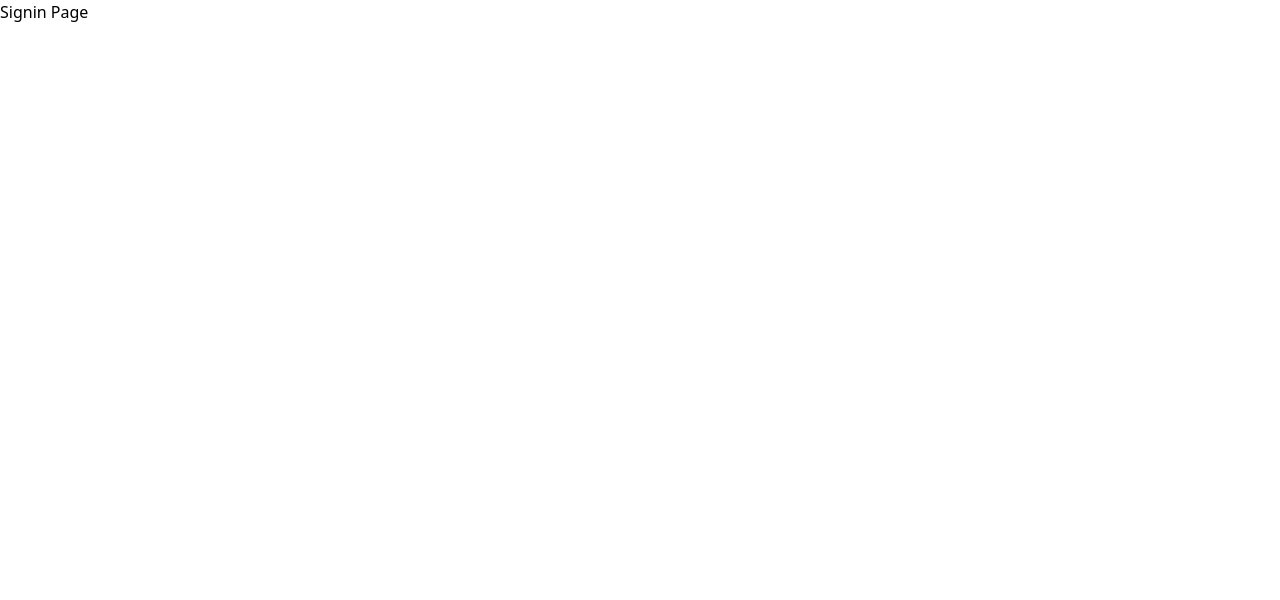
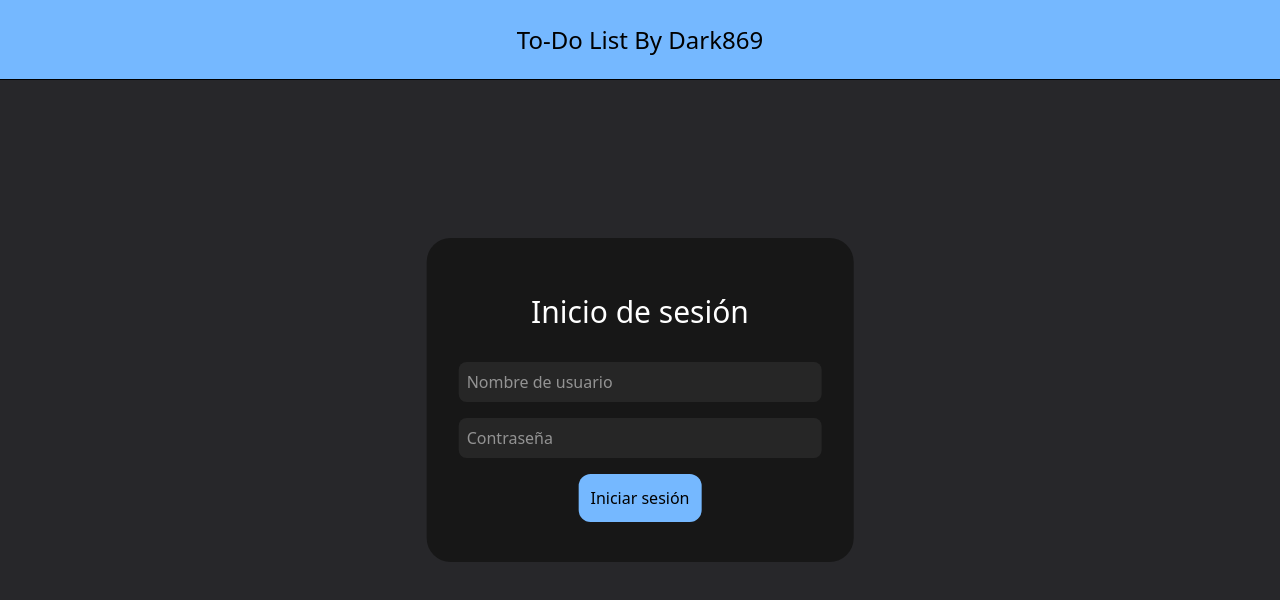
Before and after one commit to Dark869/to-do_list, a React (Vite) app in the folder frontend/: page /signin in a window 1280 px wide. Shown: the top 600 px of the page. Built offline with nearby package versions, Linux system fonts and the light colour scheme.

Commit message:
Se creo la pagina de inicio de sesión (Aun no se configuran las rutas protegidas).

```diff
--- a/frontend/src/App.css
+++ b/frontend/src/App.css
@@ -1,6 +1,6 @@
 @import "tailwindcss";
 
-#navbar {
+#navbar, #signinButton {
     background-color: #75b8ff;
 }
 
--- a/frontend/src/App.jsx
+++ b/frontend/src/App.jsx
@@ -1,7 +1,10 @@
 import { BrowserRouter as Router, Routes, Route } from 'react-router-dom';
 
 import TasksPage from './pages/TasksPage';
+import SettingsPage from './pages/SettingsPage';
 import SinginPage from './pages/SigninPage';
+import SingupPage from './pages/SignupPage';
+import Error404Page from './pages/Error404Page';
 
 function App() {
   return (
@@ -9,6 +12,9 @@ function App() {
         <Routes>
           <Route path='/' element={<TasksPage />} />
           <Route path='/signin' element={<SinginPage />} />
+          <Route path='/signup' element={<SingupPage />} />
+          <Route path='/settings' element={<SettingsPage />} />
+          <Route path='*' element={<Error404Page />} />
         </Routes>
     </Router>
   );
--- a/frontend/src/components/AccountMenu.jsx
+++ b/frontend/src/components/AccountMenu.jsx
@@ -1,4 +1,5 @@
 import { useState } from "react";
+import { Link } from "react-router-dom";
 import Box from "@mui/material/Box";
 import Avatar from "@mui/material/Avatar";
 import Menu from "@mui/material/Menu";
@@ -52,7 +53,7 @@ export default function AccountSettings() {
           <MenuItem onClick={handleClose}>Terminadas</MenuItem>
           <MenuItem onClick={handleClose}>Por hacer</MenuItem>
         </div>
-        <MenuItem onClick={handleClose}>Ajustes</MenuItem>
+        <MenuItem onClick={handleClose}><Link to={'/settings'}>Ajustes</Link></MenuItem>
         <MenuItem onClick={handleClose}>Cerrar sesión</MenuItem>
       </Menu>
     </>
--- /dev/null
+++ b/frontend/src/components/HeaderNoProtectedPages.jsx
@@ -0,0 +1,9 @@
+function HeaderNoProtectedPages() {
+  return (
+    <div className="w-full h-20 p-3 bg-zinc-800 border-b-1 mb-5 flex justify-around items-center text-center" id="navbar">
+        <h1 className="text-2xl">To-Do List By Dark869</h1>
+    </div>
+  );
+}
+
+export default HeaderNoProtectedPages;
--- a/frontend/src/components/NavBar.jsx
+++ b/frontend/src/components/NavBar.jsx
@@ -1,9 +1,11 @@
+import { Link } from "react-router-dom";
+
 import AccountSettings from "./AccountMenu";
 
 function NavBar() {
     return (
         <div className="w-full h-20 p-3 bg-zinc-800 border-b-1 mb-5 flex justify-around items-center text-center" id="navbar">
-            <h1 className="text-xl">To-do List by Dark869</h1>
+            <h1 className="text-xl"><Link to={'/'}>To-do List by Dark869</Link></h1>
             <h2 className="text-lg hidden md:block"><a href="#">Todas</a></h2>
             <h2 className="text-lg hidden md:block"><a href="#">Terminadas</a></h2>
             <h2 className="text-lg hidden md:block"><a href="#">Por hacer</a></h2>
--- /dev/null
+++ b/frontend/src/pages/Error404Page.jsx
@@ -0,0 +1,12 @@
+import HeaderNoProtectedPages from '../components/HeaderNoProtectedPages';
+
+function Error404Page() {
+  return (
+    <div className="bg-zinc-800 min-h-screen">
+      <HeaderNoProtectedPages />
+      <h1 className="text-white">Error 404 - Page Not Found</h1>
+    </div>
+  );
+}
+
+export default Error404Page;
--- /dev/null
+++ b/frontend/src/pages/SettingsPage.jsx
@@ -0,0 +1,12 @@
+import NavBar from "../components/NavBar";
+
+function SettingsPage() {
+  return (
+    <div className="bg-zinc-800 min-h-screen">
+      <NavBar />
+      <h1 className="text-white">Settings</h1>
+    </div>
+  );
+}
+
+export default SettingsPage;
--- a/frontend/src/pages/SigninPage.jsx
+++ b/frontend/src/pages/SigninPage.jsx
@@ -1,9 +1,69 @@
-function SinginPage() {
+import { useState } from "react";
+import { useNavigate } from "react-router-dom";
+import "../App.css";
+
+import { signin } from "../utils/Api/auth.api.js";
+import HeaderNoProtectedPages from "../components/HeaderNoProtectedPages";
+
+function SigninPage() {
+
+  const navigate = useNavigate();
+
+  const [data, setData] = useState({
+    username: "",
+    password: ""
+  });
+
+  const handleChange = (e) => {
+    const { name, value } = e.target;
+    setData((prevData) => ({
+      ...prevData,
+      [name]: value,
+    }));
+  };
+
+  const handleSubmit = async (e) => {
+    e.preventDefault();
+    const result = await signin(data);
+    if (result) {
+      navigate("/");
+    } else {
+      console.error("Error al iniciar sesión");
+    }
+  };
+
   return (
-    <div>
-      <h1>Signin Page</h1>
+    <div className="bg-zinc-800 min-h-screen">
+      <HeaderNoProtectedPages />
+      <div className="w-11/12 sm:w-3/4 md:w-1/2 lg:w-1/3 bg-neutral-900 rounded-3xl flex fixed flex-col items-center p-6 sm:p-8 content-center top-1/2 left-1/2 -translate-x-1/2 -translate-y-1/2">
+        <form onSubmit={handleSubmit}>
+          <h1 className="text-xl sm:text-3xl text-white my-4 sm:my-6 text-center">
+            Inicio de sesión
+          </h1>
+          <input
+            type="text"
+            placeholder="Nombre de usuario"
+            className="w-full p-2 my-2 rounded-lg bg-neutral-800 text-white"
+            onChange={handleChange}
+            name="username"
+          />
+          <input
+            type="password"
+            placeholder="Contraseña"
+            className="w-full p-2 my-2 rounded-lg bg-neutral-800 text-white"
+            onChange={handleChange}
+            name="password"
+          />
+          <button
+            id="signinButton"
+            className="p-3 my-2 flex justify-center mx-auto rounded-xl bg-primary-500 font-medium transition duration-300 ease-in-out hover:bg-primary-600 active:scale-95 focus:outline-none focus:ring-2 focus:ring-primary-400"
+          >
+            Iniciar sesión
+          </button>
+        </form>
+      </div>
     </div>
   );
 }
 
-export default SinginPage;
+export default SigninPage;
--- /dev/null
+++ b/frontend/src/pages/SignupPage.jsx
@@ -0,0 +1,12 @@
+import HeaderNoProtectedPages from '../components/HeaderNoProtectedPages';
+
+function SigninPage() {
+  return (
+    <div className="bg-zinc-800 min-h-screen">
+      <HeaderNoProtectedPages />
+      <h1 className="text-white">Sign Up</h1>
+    </div>
+  );
+}
+
+export default SigninPage;
--- /dev/null
+++ b/frontend/src/utils/Api/auth.api.js
@@ -0,0 +1,15 @@
+export const signin = async (data) => {
+    const response = await fetch("http://localhost:3000/signin", {
+        method: "POST",
+        headers: {
+        "Content-Type": "application/json",
+        },
+        body: JSON.stringify(data),
+        credentials: "include",
+    });
+    if (response.ok) {
+        return true;
+    } else {
+        return false;
+    }
+};
```
Also changed, not shown: 1 other file (tests, documents, lock files or other folders).
